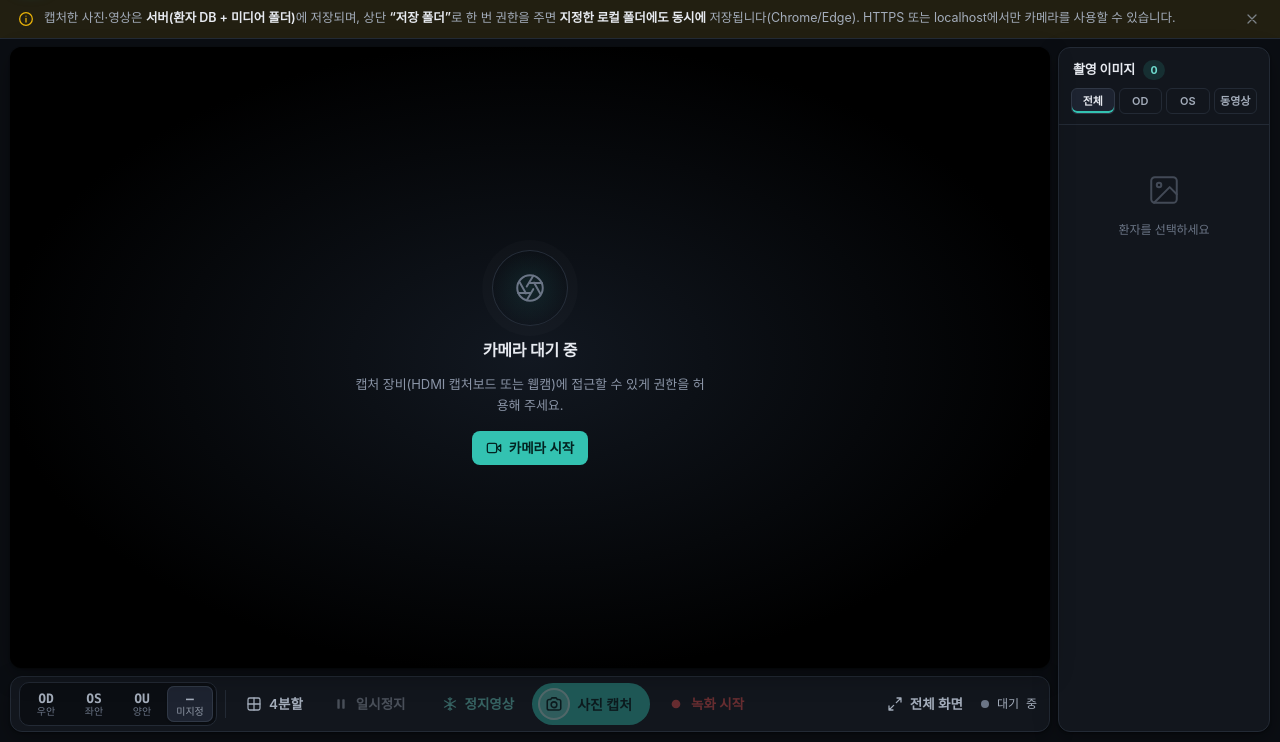
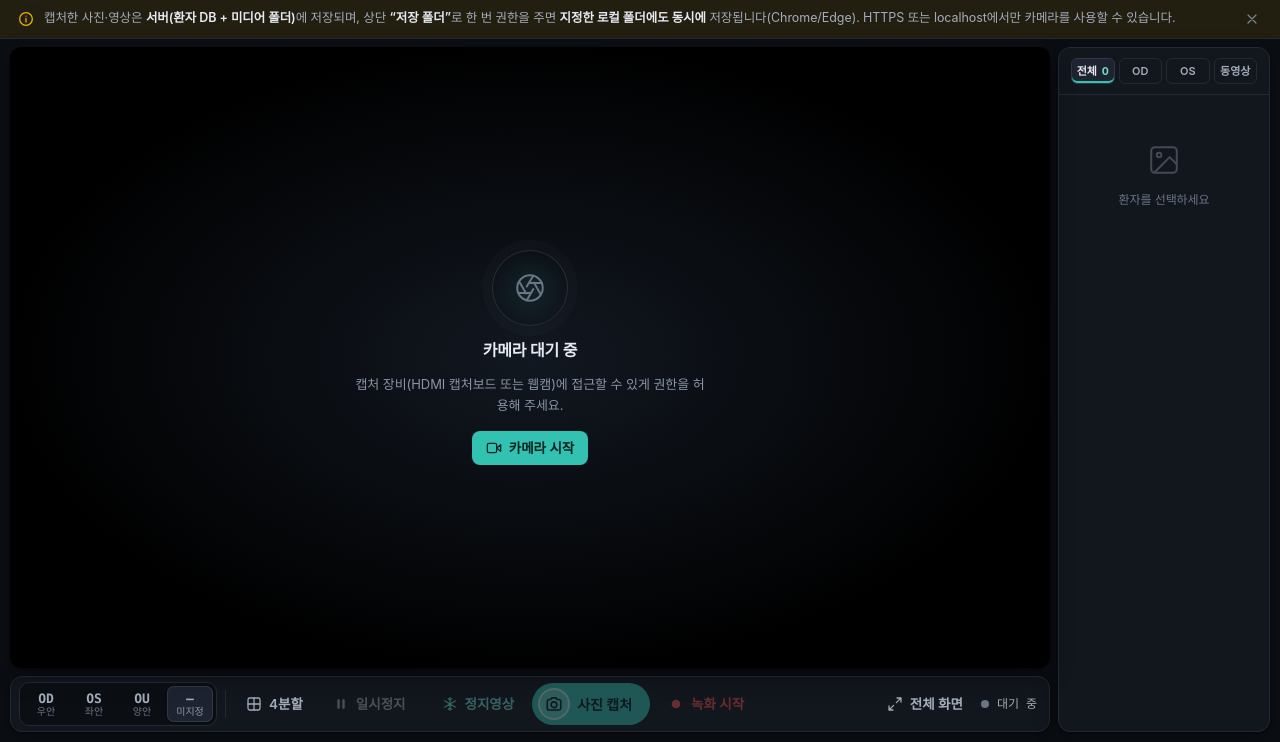
Before and after one commit to kukje1980/Image-capture, a FastAPI app: page / in a window 1280 px wide. Shown: the part 58-800 px from the top of the page. Run offline with FastAPI, Linux system fonts and the light colour scheme; data that the repository does not hold is empty.

Commit message:
style(web): 썸네일 '촬영 이미지' 머리글 제거 — 전체 개수는 '전체' 탭에 표시
Co-Authored-By: Claude Opus 5.5 <noreply@anthropic.com>
Claude-Session: https://claude.ai/code/session_017mKjve7ANmuyRkXQyHBVhM

```diff
--- a/web/static/css/app.css
+++ b/web/static/css/app.css
@@ -532,3 +532,7 @@ dialog.pdrawer[open] { display: flex; animation: pd-in .18s ease-out; }
   #btn-folder { padding: 0 8px; }
   .ms-btn { padding: 0 11px; }
 }
+
+/* 썸네일 머리글 제거 — 필터 줄이 맨 위 (전체 개수는 '전체' 탭에) */
+.thumb-filter { padding-top: 10px; }
+.tf-count { font-variant-numeric: tabular-nums; color: var(--accent-strong); font-weight: 700; margin-left: 2px; }
--- a/web/templates/index.html
+++ b/web/templates/index.html
@@ -194,11 +194,8 @@
     </section>
 
     <aside class="thumbs" aria-label="촬영 이미지 목록">
-      <div class="thumbs-header">
-        <span class="th-title">촬영 이미지</span><span class="thumbs-count" id="thumb-count">0</span>
-      </div>
       <div class="thumb-filter" id="thumb-filter" role="tablist" aria-label="필터">
-        <button class="tf on" data-f="all">전체</button><button class="tf" data-f="OD">OD</button><button class="tf" data-f="OS">OS</button><button class="tf" data-f="video">동영상</button>
+        <button class="tf on" data-f="all" title="촬영 이미지 전체">전체 <span class="tf-count" id="thumb-count">0</span></button><button class="tf" data-f="OD">OD</button><button class="tf" data-f="OS">OS</button><button class="tf" data-f="video">동영상</button>
       </div>
       <div class="thumbs-list" id="thumb-list">
         <div class="thumbs-empty" id="thumb-empty">
```
